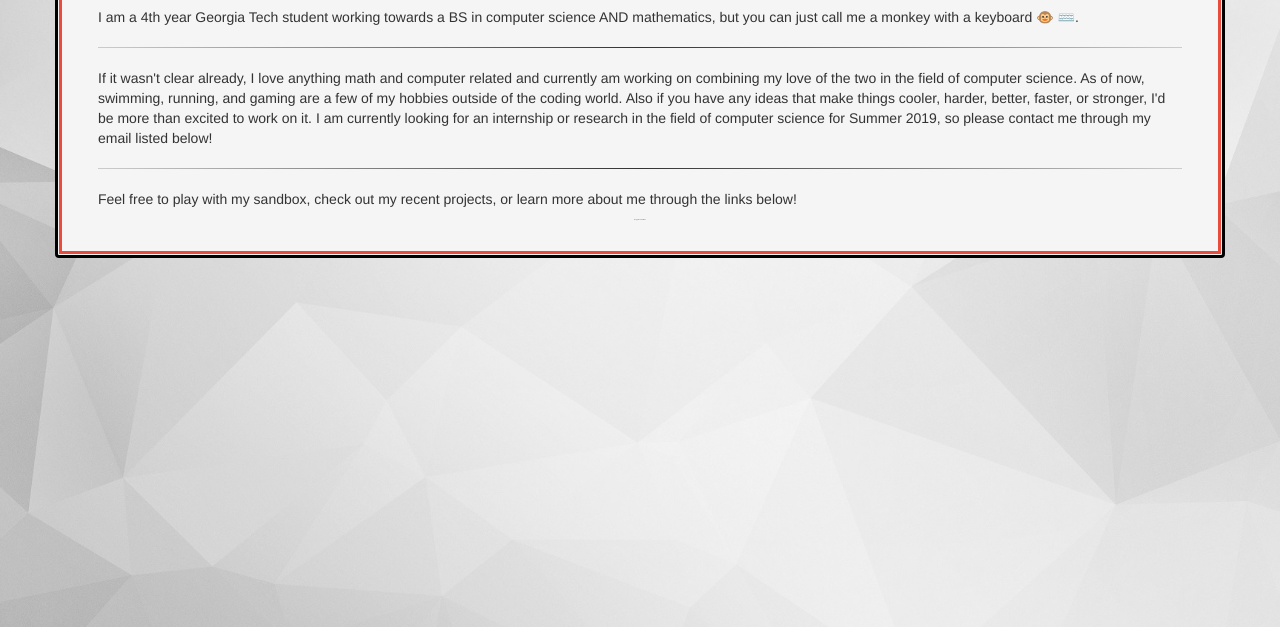
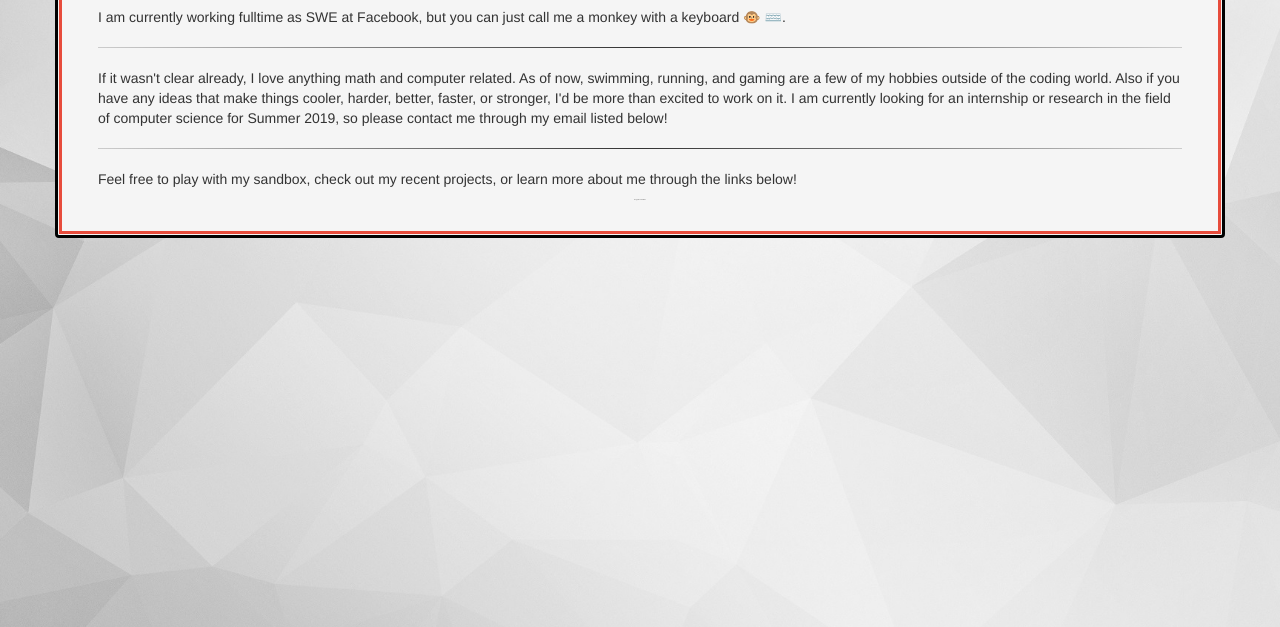
Before and after one commit to wcheung8/wcheung8.github.io, a plain HTML site: page index.html in a window 1280 px wide. Shown: the part 116-743 px from the top of the page. Drawn offline with Linux system fonts and the light colour scheme.

Commit message:
Update index.html

```diff
--- a/index.html
+++ b/index.html
@@ -88,9 +88,9 @@
         <div class="row">
             <div class="well">
                 <h1>Hi, I'm Wesley</h1>
-                <p>I am a 4th year Georgia Tech student working towards a BS in computer science AND mathematics, but you can just call me a monkey with a keyboard 🐵 ⌨️. </p>
+                <p>I am currently working fulltime as SWE at Facebook, but you can just call me a monkey with a keyboard 🐵 ⌨️. </p>
                 <hr>
-                <p>If it wasn't clear already, I love anything math and computer related and currently am working on combining my love of the two in the field of computer science. As of now, swimming, running, and gaming are a few of my hobbies outside of the coding world. Also if you have any ideas that make things cooler, harder, better, faster, or stronger, I'd be more than excited to work on it. I am currently looking for an internship or research in the field of computer science for Summer 2019, so please contact me through my email listed below!</p>
+                <p>If it wasn't clear already, I love anything math and computer related. As of now, swimming, running, and gaming are a few of my hobbies outside of the coding world. Also if you have any ideas that make things cooler, harder, better, faster, or stronger, I'd be more than excited to work on it. I am currently looking for an internship or research in the field of computer science for Summer 2019, so please contact me through my email listed below!</p>
                 <hr>
                 <p>Feel free to play with my sandbox, check out my recent projects, or learn more about me through the links below!</p>
                 <center>
```
